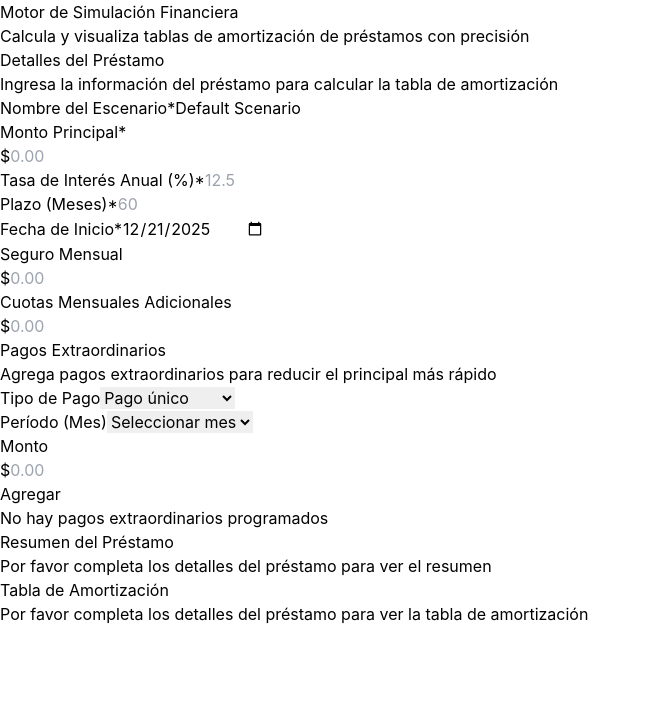
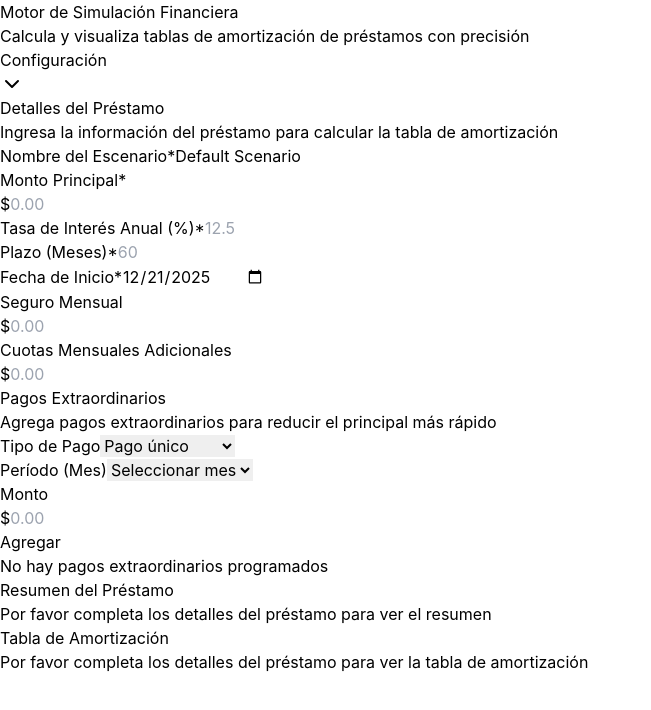
Before and after one commit to erjosara8916/finanzas-erick-saravia, a React (Vite) app: page / in a window 1280 px wide. Shown: the top 710 px of the page, without its empty margins (0-651 px from the left). Built offline with nearby package versions, Linux system fonts and the light colour scheme.

Commit message:
feat: New configuration element
Move "Detalles del prestamo" and "Pagos extraordinarios" into the new configurations component

```diff
--- a/src/App.tsx
+++ b/src/App.tsx
@@ -2,6 +2,7 @@ import LoanForm from './components/loan/LoanForm';
 import ExtraPaymentsManager from './components/loan/ExtraPaymentsManager';
 import AmortizationTable from './components/loan/AmortizationTable';
 import LoanSummary from './components/loan/LoanSummary';
+import Collapsible from './components/ui/Collapsible';
 
 function App() {
   return (
@@ -17,13 +18,17 @@ function App() {
         </header>
 
         <div className="space-y-6 animate-fade-in">
-          <div className="grid grid-cols-1 lg:grid-cols-2 gap-6">
-            <div className="transition-all duration-300">
-              <LoanForm />
-            </div>
-            <div className="transition-all duration-300">
-              <ExtraPaymentsManager />
-            </div>
+          <div className="transition-all duration-300">
+            <Collapsible title="Configuración" defaultOpen={true}>
+              <div className="grid grid-cols-1 lg:grid-cols-2 gap-6">
+                <div>
+                  <LoanForm />
+                </div>
+                <div>
+                  <ExtraPaymentsManager />
+                </div>
+              </div>
+            </Collapsible>
           </div>
 
           <div className="transition-all duration-300">
--- /dev/null
+++ b/src/components/ui/Collapsible.tsx
@@ -0,0 +1,54 @@
+import { useState, ReactNode, HTMLAttributes } from 'react';
+import { cn } from '../../lib/utils';
+import { ChevronDown } from 'lucide-react';
+import Card from './Card';
+
+export interface CollapsibleProps extends HTMLAttributes<HTMLDivElement> {
+  title: string;
+  description?: string;
+  defaultOpen?: boolean;
+  children: ReactNode;
+}
+
+export default function Collapsible({
+  title,
+  description,
+  defaultOpen = true,
+  children,
+  className,
+  ...props
+}: CollapsibleProps) {
+  const [isOpen, setIsOpen] = useState(defaultOpen);
+
+  return (
+    <Card className={cn('overflow-hidden', className)} {...props}>
+      <button
+        onClick={() => setIsOpen(!isOpen)}
+        className="w-full flex items-center justify-between p-6 hover:bg-gray-50 dark:hover:bg-gray-800/50 transition-colors"
+      >
+        <div className="text-left">
+          <h3 className="text-lg font-semibold text-gray-900 dark:text-white">
+            {title}
+          </h3>
+          {description && (
+            <p className="mt-1 text-sm text-gray-500 dark:text-gray-400">
+              {description}
+            </p>
+          )}
+        </div>
+        <ChevronDown
+          className={cn(
+            'w-5 h-5 text-gray-500 dark:text-gray-400 transition-transform',
+            isOpen && 'transform rotate-180'
+          )}
+        />
+      </button>
+
+      {isOpen && (
+        <div className="px-6 pb-6 border-t border-gray-200 dark:border-gray-800">
+          <div className="pt-6">{children}</div>
+        </div>
+      )}
+    </Card>
+  );
+}
```
